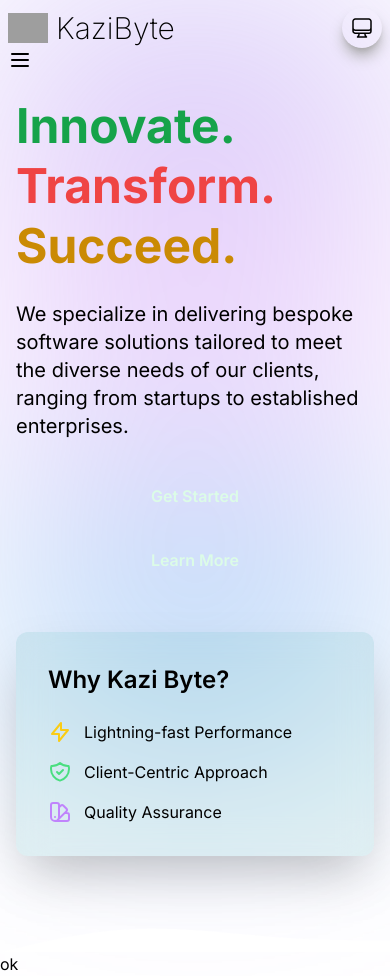
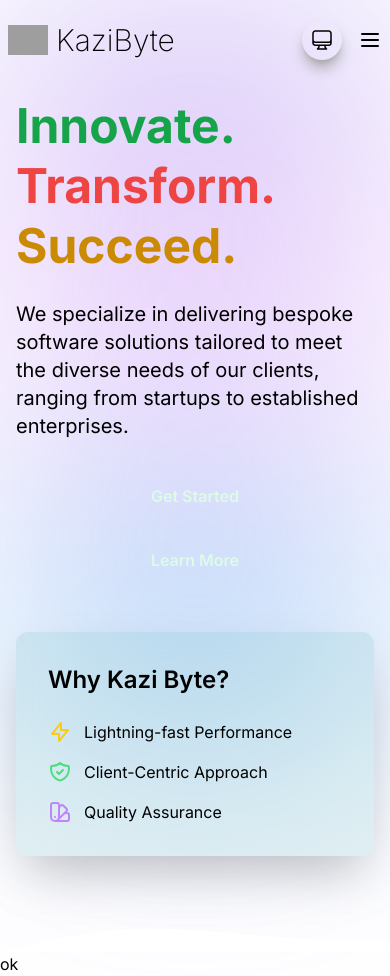
Before and after one commit to kazibyte/kazibyte.github.io, a Next.js app: page / in a window 390 px wide. Built offline with nearby package versions, Linux system fonts and the light colour scheme; grey boxes are pictures that could not be loaded.

Commit message:
🔅: themes and nav responsive

```diff
--- a/src/app/layout.tsx
+++ b/src/app/layout.tsx
@@ -1,7 +1,6 @@
 import type { Metadata } from "next";
 import { Inter } from "next/font/google";
 import "./globals.css";
-import  {ThemeProvider} from "@/components/common/ThemeProvider";
 import BgGradient from "@/components/common/BgGradient";
 import SEOMetaTags from "../contexts/meta/SEOTags";
 import Navbar from "@/components/ui/nav/Navbar";
@@ -24,16 +23,8 @@ export default function RootLayout({
     <html lang="en">
       <body className={inter.className}>
       <Navbar />
-
-      <ThemeProvider
-          attribute="class"
-          defaultTheme="system"
-          enableSystem
-          disableTransitionOnChange
-        >
           <BgGradient />
           <div className="text-black dark:text-white"> {children}</div>
-        </ThemeProvider>
       </body>
     </html>
   );
--- a/src/components/common/ThemeSwitch.tsx
+++ b/src/components/common/ThemeSwitch.tsx
@@ -33,9 +33,9 @@ const ThemeSwitch = () => {
   };
 
   return (
-    <div className="relative inline-block text-left">
+    <div className="relative sm:ml-14">
       <button
-        className="inline-flex  rounded-full justify-center p-2  shadow-lg shadow-neutral-400"
+        className=" rounded-full justify-center p-2  shadow-lg shadow-neutral-400"
         onClick={() => setDropdownOpen(!dropdownOpen)}
       >
         <span>{getIcon(theme || "system")}</span>
@@ -45,10 +45,11 @@ const ThemeSwitch = () => {
         <ul className="absolute right-0 z-10 mt-2 p-2   rounded-full shadow-lg shadow-neutral-400 ">
           <li
             className={`cursor-pointer flex items-center justify-center w-full h-12`}
-            onClick={() => handleThemeChange("system")}
+            onClick={() => handleThemeChange("light")}
           >
-            <ComputerDesktopIcon className="w-6 h-6" />
+            <SunIcon className="w-6 h-6" />
           </li>
+
           <li
             className={`cursor-pointer flex items-center justify-center w-full h-12`}
             onClick={() => handleThemeChange("dark")}
@@ -57,9 +58,9 @@ const ThemeSwitch = () => {
           </li>
           <li
             className={`cursor-pointer flex items-center justify-center w-full h-12`}
-            onClick={() => handleThemeChange("light")}
+            onClick={() => handleThemeChange("system")}
           >
-            <SunIcon className="w-6 h-6" />
+            <ComputerDesktopIcon className="w-6 h-6" />
           </li>
         </ul>
       )}
--- a/src/components/ui/nav/Navbar.tsx
+++ b/src/components/ui/nav/Navbar.tsx
@@ -195,7 +195,7 @@ const Navbar: React.FC = () => {
                         <Link
                           key={dropdownIndex}
                           href={dropdownItem.href}
-                          className="block px-4 py-2 text-sm hover:bg-green-400 dark:hover:bg-green-600 flex items-center"
+                          className=" px-4 py-2 text-sm hover:bg-green-400 dark:hover:bg-green-600 flex items-center"
                         >
                           <dropdownItem.icon className="h-5 w-5 mr-2" />
                           {dropdownItem.label}
@@ -207,11 +207,14 @@ const Navbar: React.FC = () => {
               ))}
             </div>
           </div>
-          <div className="text-xl ml-40 font-bold justify-end">
+          <div className="max-sm:hidden max-md:hidden max-xl:hidden">
             <ThemeSwitch />
           </div>
           {/* Mobile Menu Button */}
-          <div className="lg:hidden">
+          <div className="lg:hidden flex space-x-4">
+            <div className="">
+              <ThemeSwitch />
+            </div>
             <button onClick={toggleMobileMenu} className="focus:outline-none">
               <svg
                 className="h-6 w-6"
--- a/tailwind.config.ts
+++ b/tailwind.config.ts
@@ -6,6 +6,7 @@ const config: Config = {
     "./src/components/**/*.{js,ts,jsx,tsx,mdx}",
     "./src/app/**/*.{js,ts,jsx,tsx,mdx}",
   ],
+  darkMode: "class",
   theme: {
     extend: {
       backgroundImage: {
```
